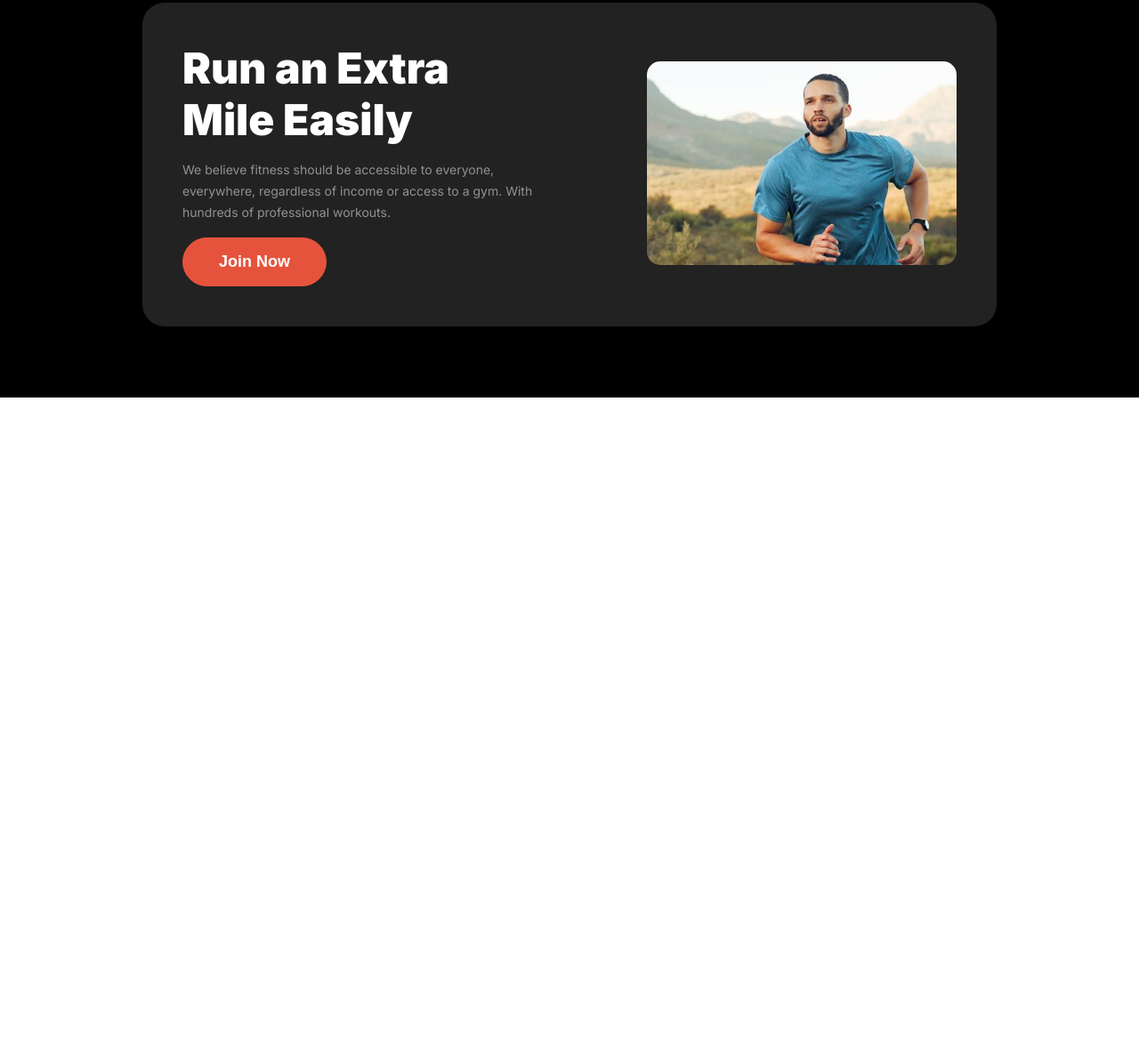
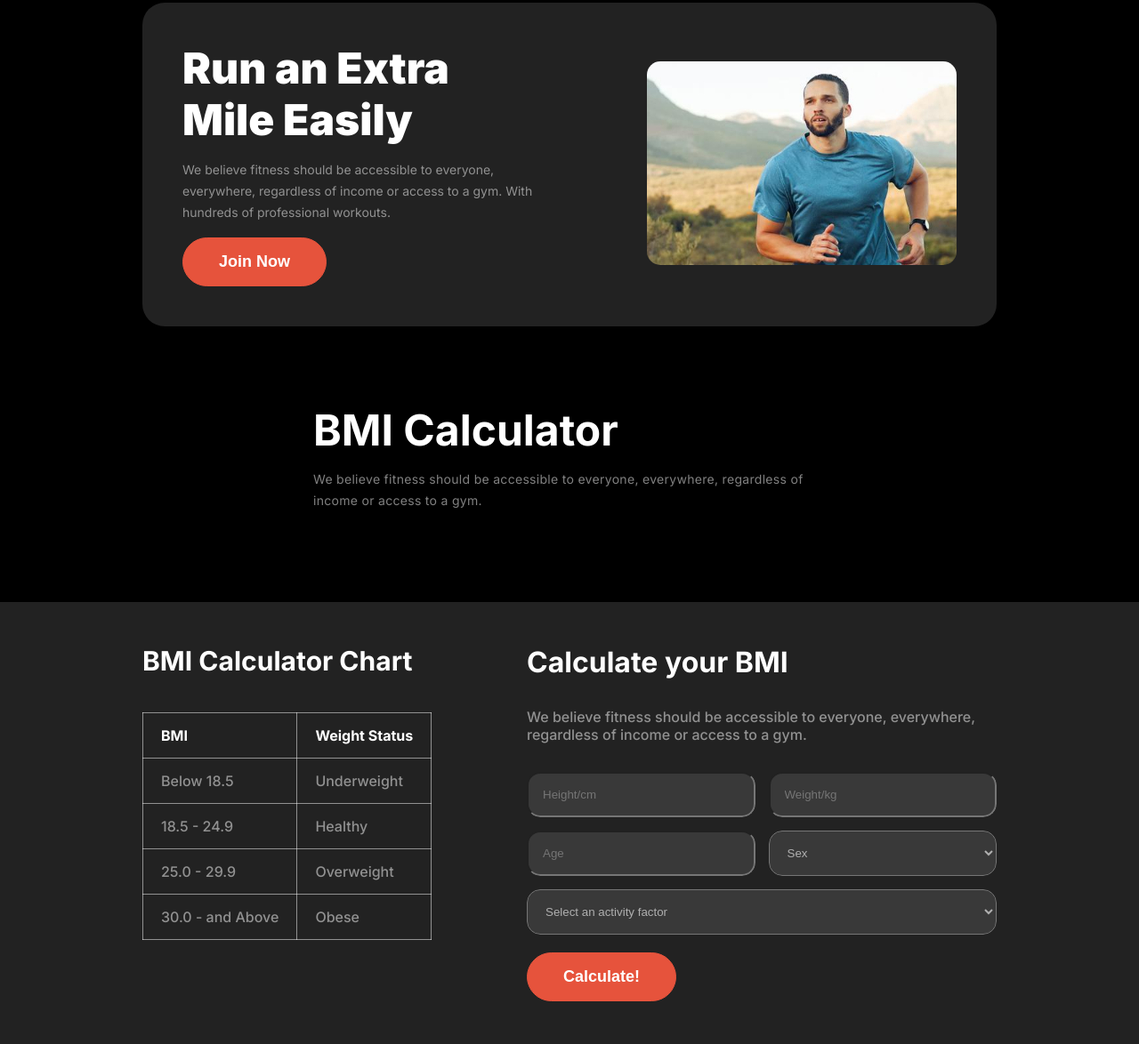
Before and after one commit to stopstressingme0ut/fitness-website, a plain HTML site: page index.html in a window 1280 px wide. Shown: the part 1184-2358 px from the top of the page at 89% size. Before the commit the page ends 1631 px from the top, so only its background shows below. Drawn offline with Linux system fonts and the light colour scheme; a web font is replaced by a local one.

Commit message:
added bmi part

```diff
--- a/index.html
+++ b/index.html
@@ -6,6 +6,7 @@
     <title>Fitness</title>
     <link rel="stylesheet" href="./style/styles.css">
     <link rel="stylesheet" href="https://cdnjs.cloudflare.com/ajax/libs/font-awesome/6.6.0/css/all.min.css" integrity="sha512-Kc323vGBEqzTmouAECnVceyQqyqdsSiqLQISBL29aUW4U/M7pSPA/gEUZQqv1cwx4OnYxTxve5UMg5GT6L4JJg==" crossorigin="anonymous" referrerpolicy="no-referrer" />
+    <link rel="shortcut icon" href="./images/weightlifting.png" type="image/x-icon">
 </head>
 <body class="inter-font">
     <header class="bg-color">
@@ -89,6 +90,75 @@
             </div>
         </section>
 
+        <section class="bmi-section">
+            <div class="container">
+                <div class="bmi-text">
+                    <h2>BMI Calculator</h2>
+                    <p>We believe fitness should be accessible to everyone, everywhere, regardless of income or access to a gym.</p>
+                </div>
+            </div>
+        </section>
+
+        <section class="calculation">
+            <div class="container">
+                <div class="calculator">
+                    <div class="left-calculator">
+                        <h4>BMI Calculator Chart</h4>
+                        <table>
+                            <th>BMI</th>
+                            <th>Weight Status</th>
+                        </tr>
+                        <tr>
+                            <td>Below 18.5</td>
+                            <td>Underweight</td>
+                        </tr>
+                        <tr>
+                            <td>18.5 - 24.9</td>
+                            <td>Healthy</td>
+                        </tr>
+                        <tr>
+                            <td>25.0 - 29.9</td>
+                            <td>Overweight</td>
+                        </tr>
+                        <tr>
+                            <td>30.0 - and Above</td>
+                            <td>Obese</td>
+                        </tr>
+                        </table>
+                    </div>
+                    <div class="right-calculator">
+                        <h4>Calculate your BMI</h4>
+                        <p>We believe fitness should be accessible to everyone, everywhere, regardless of income or access to a gym. </p>
+                        <div>
+                            <form action="#">
+                                <div class="calculator-form">
+                                    <div class="main-form">
+                                        <input class="input" type="number" placeholder="Height/cm">
+                                    </div>
+                                    <div class="main-form">
+                                        <input class="input" type="number" placeholder="Weight/kg">
+                                    </div>
+                                    <div class="main-form">
+                                        <input class="input" type="number" placeholder="Age">
+                                    </div>
+                                    <div class="main-form">
+                                        <select class="input" name="" id="">
+                                            <option value="">Sex</option>
+                                        </select>
+                                    </div>
+                                    <div class="last-form main-form">
+                                        <select class="input">
+                                            <option value="">Select an activity factor</option>
+                                        </select>
+                                    </div>
+                                </div>
+                                <button class="primary-btn">Calculate!</button>
+                            </form>
+                        </div>
+                    </div>
+                </div>
+            </div>
+        </section>
     </main>
 
     <footer>
--- a/style/styles.css
+++ b/style/styles.css
@@ -307,3 +307,96 @@
     object-position: -740px -210px;
     border-radius: 15px;
 }
+
+
+.bmi-section{
+    padding: 0 10rem;
+    background-color: black;
+}
+
+.bmi-text{
+    text-align: center;
+    padding: 5.5rem 12rem ;
+}
+
+.bmi-text h2{
+    color: rgb(255, 255, 255);
+    font-size: 3rem;
+    font-weight: 700;
+    line-height: 120%;
+    letter-spacing: 0%;
+    text-align: left;
+    margin-top: -5rem;
+}
+
+.bmi-text p{
+    color: rgba(255, 255, 255, 0.5);
+    font-size: 14px;
+    font-weight: 400;
+    line-height: 24px;
+    letter-spacing: 0.3px;
+    text-align: left;
+    margin: 14px 0px;
+}
+
+.calculation{
+    padding: 3rem 10rem;
+    background-color: #222222;
+}
+
+.calculator{
+    display: grid;
+    grid-template-columns: 45% 55%;
+}
+.left-calculator h4{
+    color: white;
+    font-size: 30px;
+    margin-bottom: 40px;
+}
+
+.left-calculator td,table,th{
+    border: 1px solid rgba(255, 255, 255, 0.5) ;
+    border-collapse: collapse;
+    padding: 15px 20px;
+    text-align: left;
+    color: white;
+}
+
+.left-calculator td{
+    color: rgba(255, 255, 255, 0.5);
+}
+
+.right-calculator h4{
+    font-size: 2rem;
+    color: white;
+}
+
+.right-calculator p{
+    color: rgba(255, 255, 255, 0.5);
+    margin: 2rem 0;
+}
+
+.main-form .input{
+    background: rgba(255, 255, 255, 0.1);
+    padding: 1rem;
+    border-radius: 15px;
+    width: 100%;
+    color: rgba(255, 255, 255, 0.6) ;
+}
+
+.main-form{
+    overflow: hidden;
+    border-radius: 15px;
+}
+
+.calculator-form{
+    display: grid;
+    grid-template-columns: repeat(2,1fr);
+    gap: 15px;
+    margin-bottom: 15px;
+}
+
+.last-form{
+    grid-column: 1/3;
+    margin-bottom: 5px;
+}
```
Also changed, not shown: images/weightlifting.png (added).
